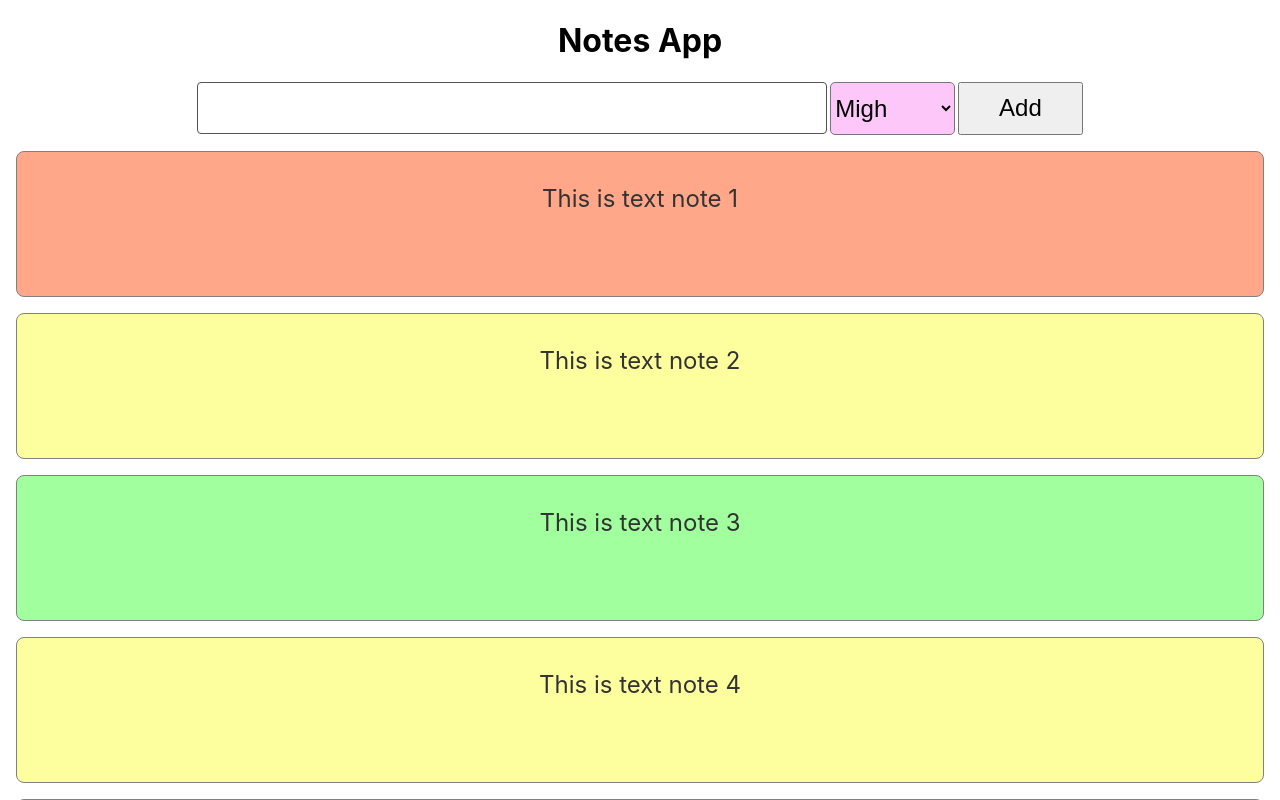
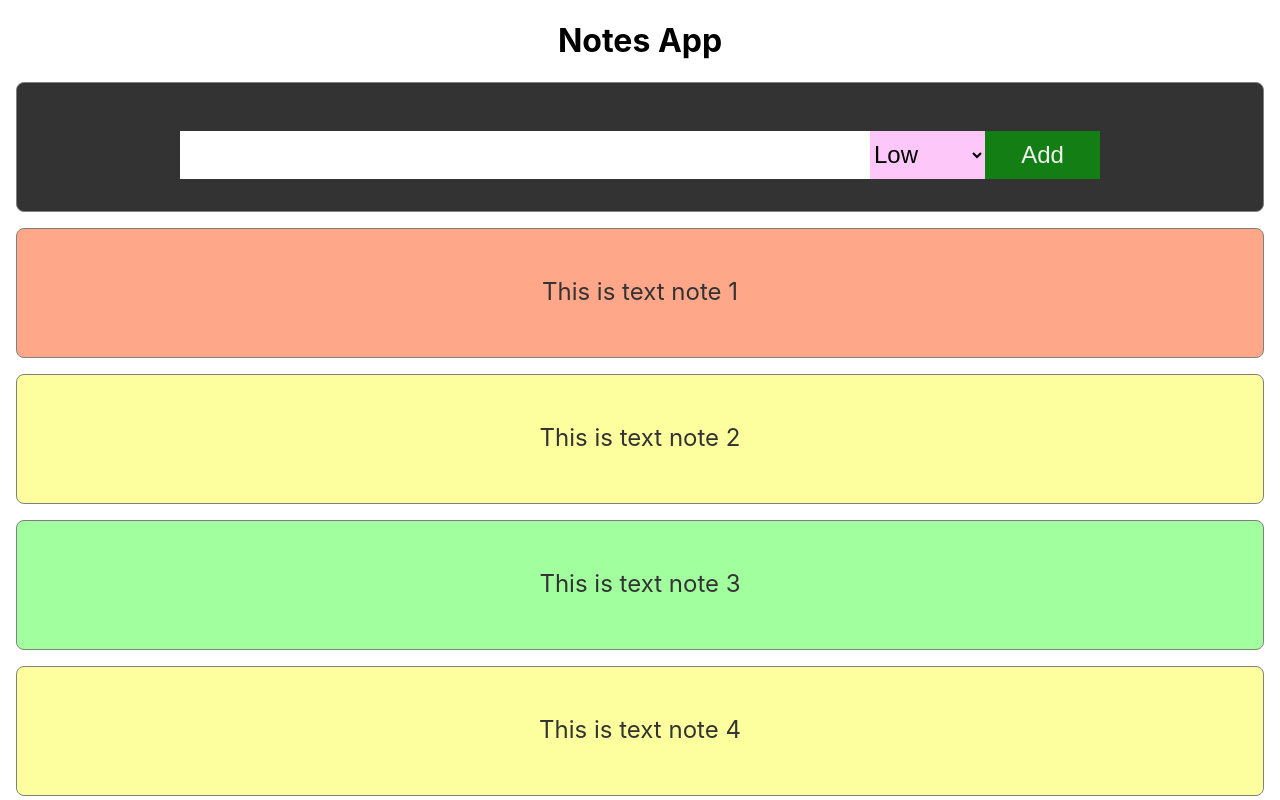
Before and after one commit to SiddharthaSarkar1/react-typescript-notes-app, a React (Create React App) app: page / in a window 1280 px wide. Shown: the top 800 px of the page. Built offline with nearby package versions, Linux system fonts and the light colour scheme.

Commit message:
added card styled component

```diff
--- a/src/components/add-note/add-note.css
+++ b/src/components/add-note/add-note.css
@@ -2,31 +2,35 @@
     display: flex;
     justify-content: center;
     align-items: center;
-    margin: 1rem 0;
+    border: 0;
+    padding: 0;
 }
 
 .add-note input {
-    width: 50%;
+    width: 60%;
     font-size: 1.5rem;
     color: #333;
     height: 3rem;
     outline: none;
-    border: 1px solid #535353;
-    border-radius: 4px;
+    border: 0;
+    padding: 0;
 }
 
 .add-note button {
-    margin-left: 3px;
     width: 10%;
-    height: 3.3rem;
+    height: 3rem;
     font-size: 1.5rem;
+    border: 0;
+    padding: 0;
+    background-color: #137e13;
+    color: #f1f1f1;
 }
 
 .add-note Select {
-    margin-left: 3px;
     width: 10%;
-    height: 3.3rem;
+    height: 3rem;
     font-size: 1.5rem;
     background-color: rgb(253, 199, 249);
-    border-radius: 5px;
+    padding: 0;
+    border: 0;
 }
--- a/src/components/add-note/add-note.tsx
+++ b/src/components/add-note/add-note.tsx
@@ -1,8 +1,9 @@
 import React, { useState } from "react";
 import './add-note.css';
-import { NoteType } from "../notes/notes-type";
+import { NoteType, Priority } from "../notes/notes-type";
 
 import { v4 as uuidv4 } from 'uuid';
+import Card from "../card/card";
 
 type AddNoteProps = {
     addNote: (note: NoteType) => void
@@ -12,6 +13,8 @@ const AddNote = (props: AddNoteProps) => {
 
     const [text, setText] = useState("");
 
+    const [priority, setPriority] = useState<Priority>('low');
+
     const handleChange = (e: React.ChangeEvent<HTMLInputElement>) => {
         setText(e.target.value);
     }
@@ -20,28 +23,34 @@ const AddNote = (props: AddNoteProps) => {
         e.preventDefault();
         props.addNote({
             text,
-            priority: 'high',
+            priority,
             id: uuidv4()
-        })
+        });
+        setText('');
+        setPriority('low');
     }
 
     const handleSelect = (e: React.ChangeEvent<HTMLSelectElement>) => {
         e.preventDefault();
-        console.log(e.target.value);
+        setPriority(e.target.value as Priority);
     }
 
   return (
-    <div>
+    <Card
+    bgColor="#333"
+    height="2"
+    padding="3"
+    >
       <form className="add-note">
-        <input type="text" onChange={handleChange} />
-        <select onChange={handleSelect}>
-            <option value="high">Migh</option>
+        <input type="text" onChange={handleChange} value={text} />
+        <select onChange={handleSelect} value={priority}>
+            <option value="high">High</option>
             <option value="medium">Medium</option>
             <option value="low">Low</option>
         </select>
         <button onClick={handleClick}>Add</button>
       </form>
-    </div>
+    </Card>
   );
 };
 
--- /dev/null
+++ b/src/components/card/card.css
@@ -0,0 +1,10 @@
+.card {
+    border: 1px solid gray;
+    padding: 2rem;
+    font-size: 1.5rem;
+    color: #333;
+    height: 5rem;
+    border-radius: 0.5rem;
+    background-color: #a4dfe7;
+    margin: 1rem 0;
+}
--- /dev/null
+++ b/src/components/card/card.tsx
@@ -0,0 +1,19 @@
+import React from 'react';
+import './card.css';
+
+type CardProps = {
+    children: JSX.Element,
+    bgColor?: string,
+    height?: string,
+    padding?: string
+}
+
+const Card = (props: CardProps) => {
+  return (
+    <div className='card' style={{ backgroundColor: props.bgColor, height: `${props.height}rem`, padding: `${props.padding}rem` }}>
+      {props.children}
+    </div>
+  )
+}
+
+export default Card
--- a/src/components/notes/Note.tsx
+++ b/src/components/notes/Note.tsx
@@ -1,13 +1,17 @@
-import React from 'react';
-import "./Notes.css"
-import { NoteProps } from './notes-type';
+import React from "react";
+import "./Notes.css";
+import { NoteProps, Color } from "./notes-type";
+import Card from "../card/card";
 
 const Notes = (props: NoteProps) => {
   return (
-    <div className={`note ${props.priority}`}>
-      {props.text}
-    </div>
-  )
-}
+    <Card bgColor={props.priority && Color[props.priority]}
+    height="2"
+    padding="3"
+    >
+      <div>{props.text}</div>
+    </Card>
+  );
+};
 
 export default Notes;
--- a/src/components/notes/Notes.css
+++ b/src/components/notes/Notes.css
@@ -1,13 +1,3 @@
-.note {
-    border: 1px solid gray;
-    padding: 2rem;
-    font-size: 1.5rem;
-    color: #333;
-    height: 5rem;
-    border-radius: 0.5rem;
-    background-color: #a4dfe7;
-    margin: 1rem 0;
-}
 
 .high {
     background-color: #ffa788;
--- a/src/components/notes/notes-type.ts
+++ b/src/components/notes/notes-type.ts
@@ -1,12 +1,20 @@
+export type Priority = 'high' | 'medium' | 'low';
+
 export type NoteProps = {
     id?: number,
     text: string,
-    priority?: 'high' | 'medium' | 'low',
+    priority?: Priority,
 };
 
 
 export type NoteType = {
     id: string,
     text: string,
-    priority: 'high' | 'medium' | 'low',
+    priority: Priority,
 };
+
+export enum Color {
+    high = '#ffa788',
+    medium = '#fdff9e',
+    low = '#a1ff9e',
+}
```
